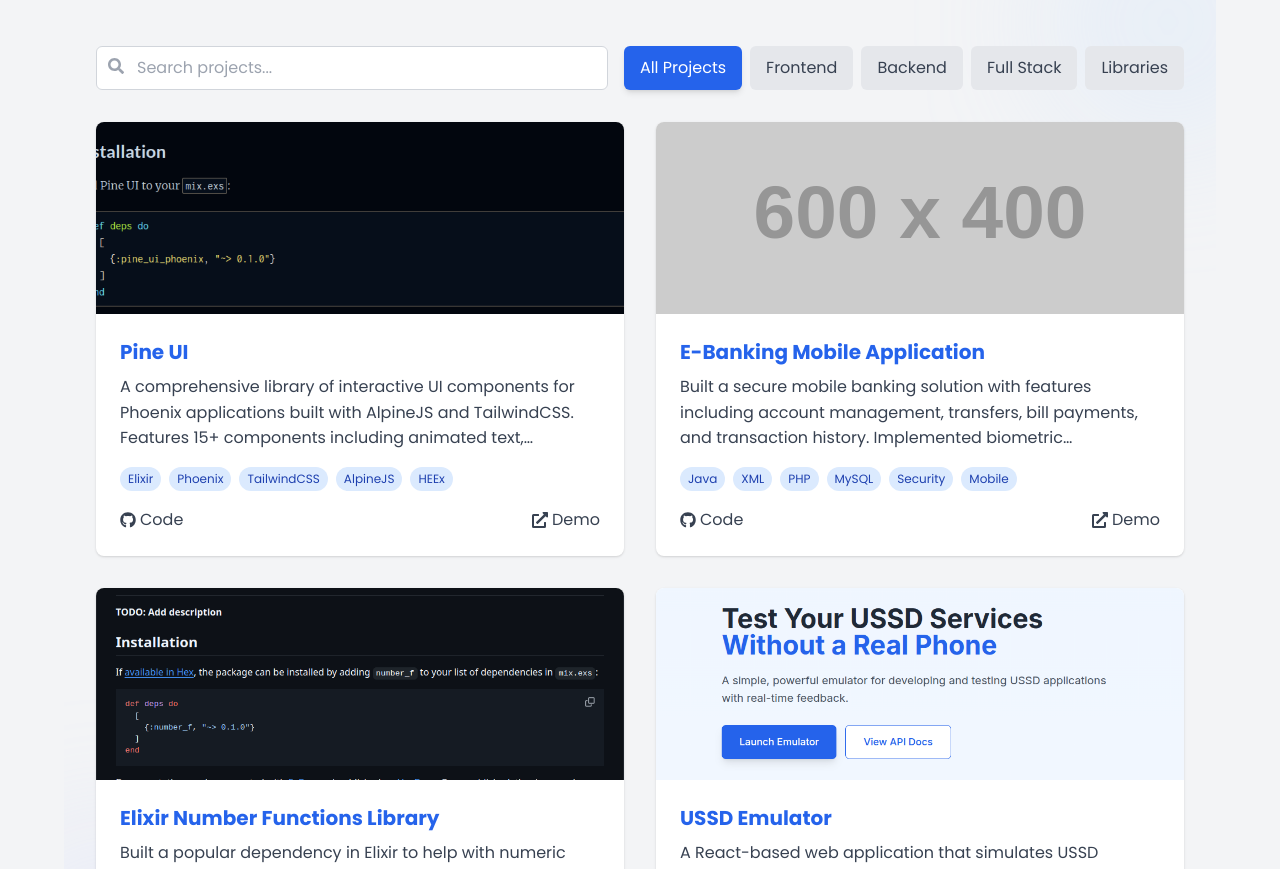
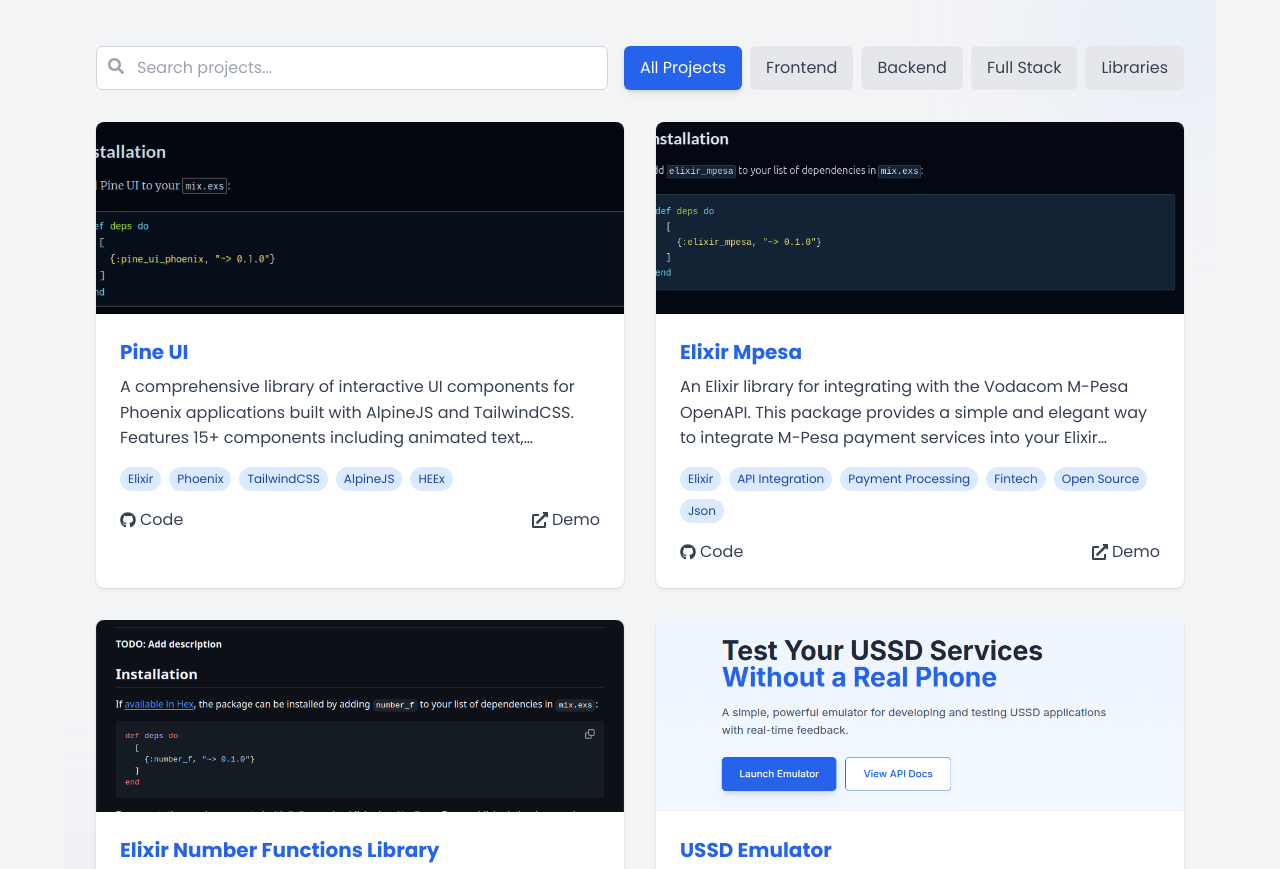
Before and after one commit to jamesnjovu/jamesnjovu, a React (Vite) app: page / in a window 1280 px wide. Shown: the part 5571-6440 px from the top of the page. Built offline with nearby package versions, Linux system fonts and the light colour scheme.

Commit message:
Add ExMpesa project to Projects component and include associated image

```diff
--- a/src/components/Projects.jsx
+++ b/src/components/Projects.jsx
@@ -1,7 +1,8 @@
 import { useState, useEffect, useRef } from 'react';
-import { FaGithub, FaExternalLinkAlt, FaCode, FaSearch } from 'react-icons/fa';
+import { FaGithub, FaExternalLinkAlt, FaSearch } from 'react-icons/fa';
 import NumberF from '../assets/images/projects/numberF.png';
 import UssdEmulator from '../assets/images/projects/ussdEmulator.png';
+import ExMpesa from '../assets/images/projects/exMpesa.png';
 import PineUi from '../assets/images/projects/pineUi.png';
 
 const Projects = () => {
@@ -22,16 +23,15 @@
         github: 'https://github.com/jamesnjovu/pine_ui_phoenix',
         live: 'https://hex.pm/packages/pine_ui_phoenix'
       }
-    },
-    {
-      title: 'E-Banking Mobile Application',
-      description: 'Built a secure mobile banking solution with features including account management, transfers, bill payments, and transaction history. Implemented biometric authentication and end-to-end encryption.',
-      image: 'https://via.placeholder.com/600x400',
-      technologies: ['Java', 'XML', 'PHP', 'MySQL', 'Security', 'Mobile'],
-      category: 'fullstack',
-      links: {
-        github: 'https://github.com/',
-        live: '#'
+    },{
+      "title": "Elixir Mpesa",
+      "description": "An Elixir library for integrating with the Vodacom M-Pesa OpenAPI. This package provides a simple and elegant way to integrate M-Pesa payment services into your Elixir applications, featuring session management, C2B/B2C/B2B payments, transaction status queries, and direct debit operations.",
+      "image": ExMpesa,
+      "technologies": ["Elixir", "API Integration", "Payment Processing", "Fintech", "Open Source", "Json"],
+      "category": "library",
+      "links": {
+        "github": "https://github.com/james-njovu/ex_mpesa",
+        "live": "https://hex.pm/packages/elixir_mpesa"
       }
     },
     {
@@ -42,7 +42,7 @@
       category: 'library',
       links: {
         github: 'https://github.com/jamesnjovu/elixir_number_functions',
-        live: 'https://hexdocs.pm/number_f'
+        live: 'https://hex.pm/packages/number_f'
       }
     },
     {
```
Also changed, not shown: src/assets/images/projects/exMpesa.png (added).
